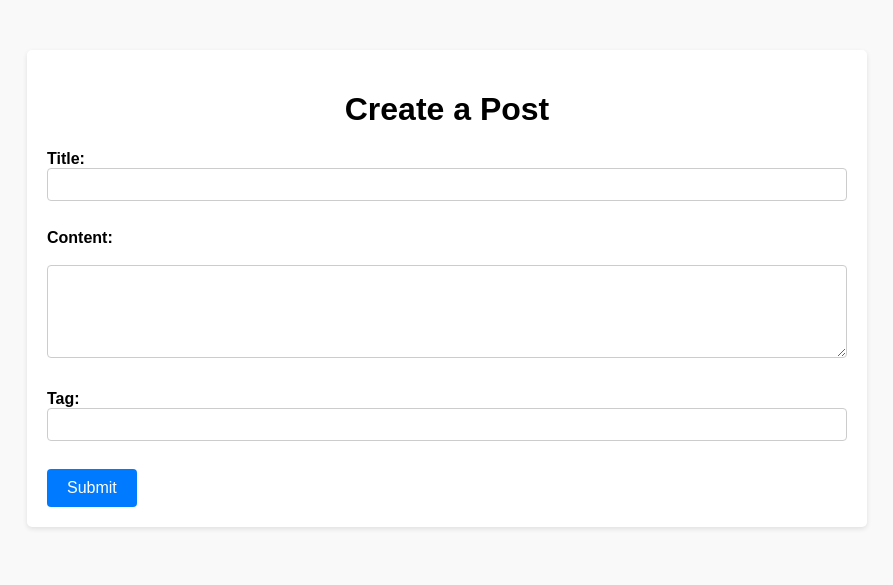
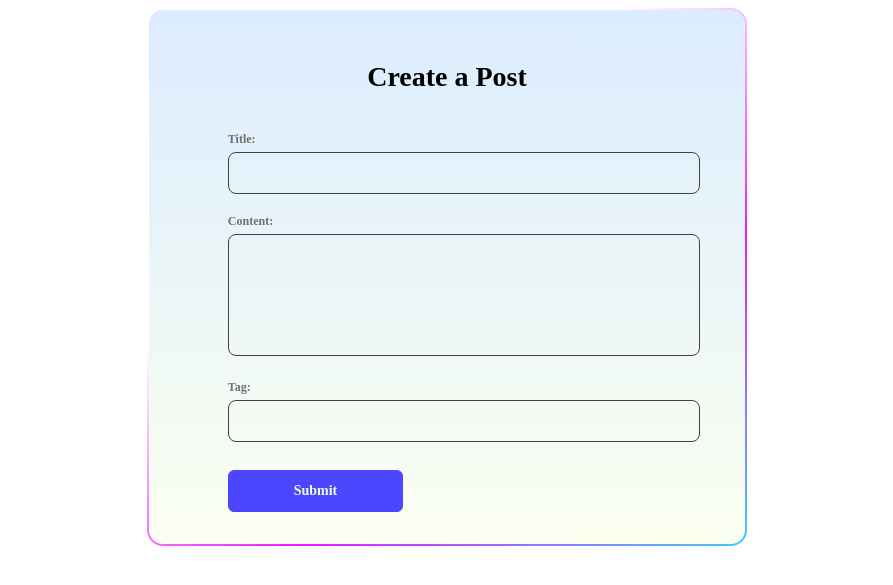
Before and after one commit to flappyfishhh/CITS5505-Web-Dev, a Flask app: page / in a window 1280 px wide. Shown: the top 585 px of the page, without its empty margins (193-1086 px from the left). Run offline with Flask 3, Linux system fonts and the light colour scheme.

Commit message:
Update createRequest.html

```diff
--- a/app/templates/createRequest.html
+++ b/app/templates/createRequest.html
@@ -4,30 +4,113 @@
     <meta charset="UTF-8" />
     <meta name="viewport" content="width=device-width, initial-scale=1.0" />
     <title>Forum - Create Post</title>
-    <link rel="stylesheet" href="/static/CreateRequestStyles.css" />
+    <style>
+      .container {
+
+        max-width: 600px;
+        margin: 0 auto;
+        display: rel;
+        background: linear-gradient(rgb(219, 236, 255) 0%, rgb(251, 255, 240)) padding-box,
+                    linear-gradient(145deg, transparent 35%,#e81cff, #40c9ff) border-box;
+        border: 2px solid transparent;
+        padding: 32px 24px;
+        font-size: 14px;
+        font-family: inherit;
+        color: black;
+        display: flex;
+        flex-direction: column;
+        gap: 20px;
+        box-sizing: border-box;
+        border-radius: 16px;
+        align-items: center;
+      }
+      button[type="submit"] {
+        display: flex;
+        align-items: flex-start;
+        justify-content: center;
+        align-self: flex-start;
+        font-family: inherit;
+        color: #e9ffd5;
+        font-weight: 600;
+        width: 40%;
+        background: #4d46ff;
+        border: 1px solid #4d46ff;
+        padding: 12px 16px;
+        font-size: inherit;
+        gap: 8px;
+        margin-top: 8px;
+        cursor: pointer;
+        border-radius: 6px;
+        transition: background-color 0.3s, border-color 0.3s;
+      }
+      button[type="submit"]:hover {
+        background-color: #9c91ff;
+        border-color: #fff;
+      }
+      form#postForm {
+        display: flex;
+        flex-direction: column;
+        gap: 20px;
+        width: 80%;
+      }
+      form#postForm label {
+        display: block;
+        margin-bottom: 5px;
+        color: #717171;
+        font-weight: 600;
+        font-size: 12px;
+      }
+      form#postForm input,
+      form#postForm textarea {
+        width: 100%;
+        padding: 12px 16px;
+        border-radius: 8px;
+        font-family: inherit;
+        background-color: transparent;
+        border: 1px solid #414141;
+      }
+      form#postForm textarea {
+        resize: none;
+        height: 96px;
+      }
+      form#postForm input::placeholder,
+      form#postForm textarea::placeholder {
+        opacity: 0.5;
+      }
+      form#postForm input:focus,
+      form#postForm textarea:focus {
+        outline: none;
+        border-color: #e81cff;
+      }
+    </style>
   </head>
   <body>
     <div class="container">
       <h1>Create a Post</h1>
       <form id="postForm">
+        <div class="form-group">
           <label for="postTitle">Title:</label>
           <input
             type="text"
             id="postTitle"
             name="postTitle"
             required
-        /><br /><br />
-        <label for="postContent">Content:</label><br />
+          />
+        </div>
+        <div class="form-group">
+          <label for="postContent">Content:</label>
           <textarea
             id="postContent"
             name="postContent"
             rows="5"
             cols="50"
             required
-        ></textarea
-        ><br /><br />
+          ></textarea>
+        </div>
+        <div class="form-group">
           <label for="postTag">Tag:</label>
-        <input type="text" id="postTag" name="postTag" required /><br /><br />
+          <input type="text" id="postTag" name="postTag" required />
+        </div>
         <button type="submit">Submit</button>
       </form>
     </div>
```
Lines whose indentation alone changed are shown as unchanged.
